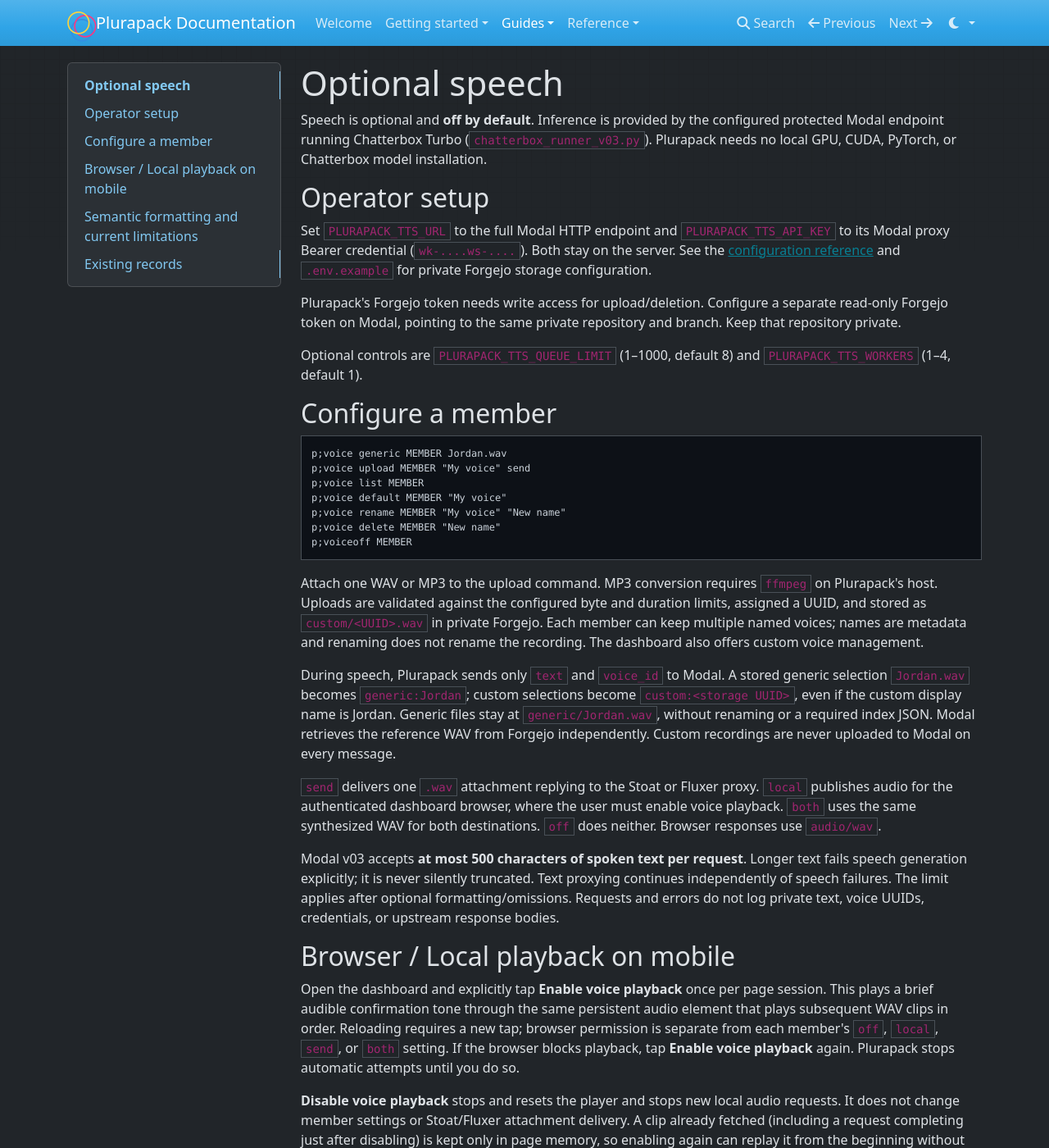
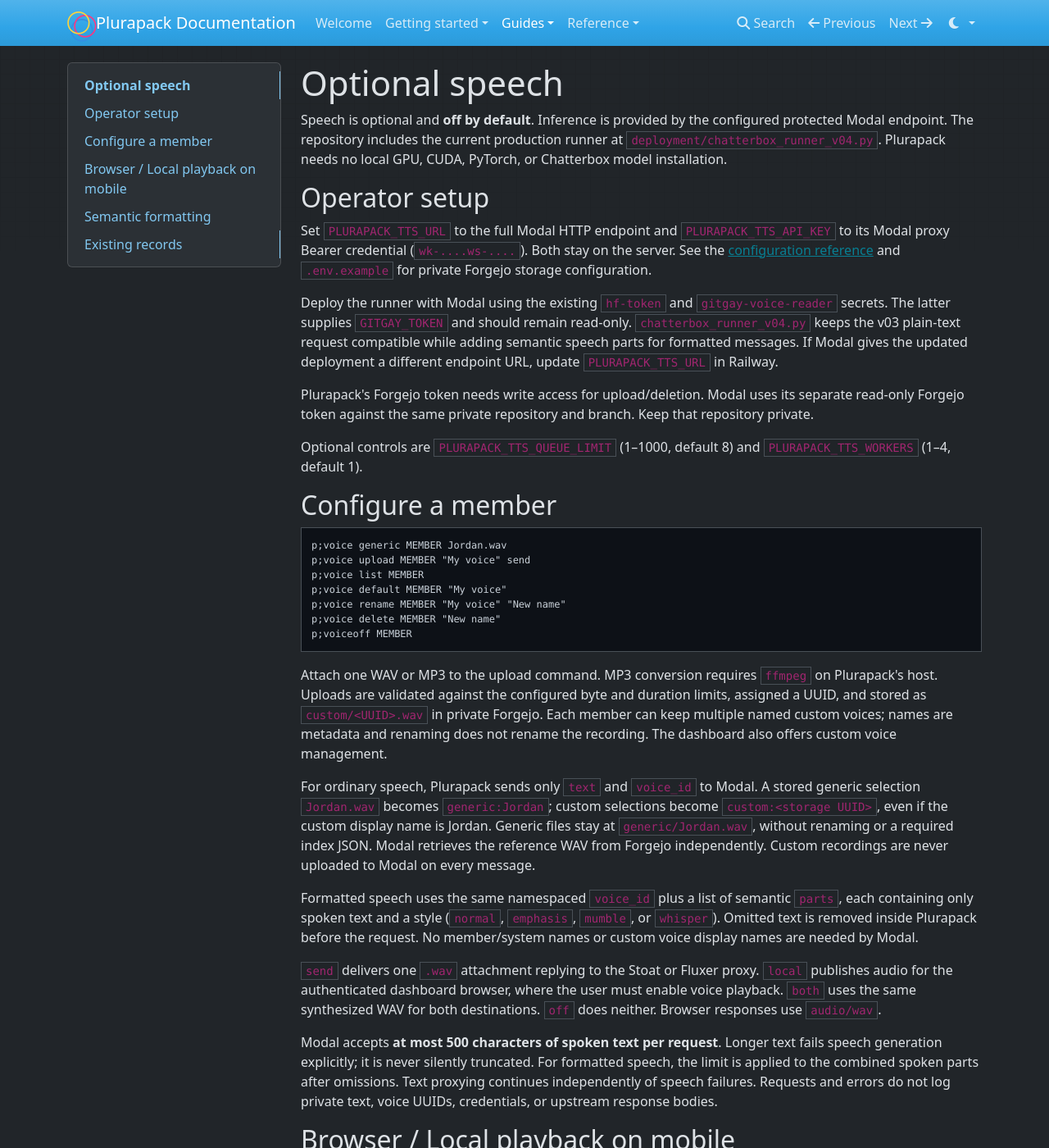
Before and after one commit to Techy-Nature/Plurapack, an MkDocs documentation site: the page built from documentation/docs/guides/speech.md, in a window 1280 px wide and 1400 px high. Shown: the whole window at 82% size. Built offline with MkDocs 1.6.1, drawn with Linux system fonts in a browser that asks for light colours; nearby versions of some CDN libraries; some of the changed text lies outside the part shown.

Commit message:
Document restored semantic speech styles

````diff
--- a/documentation/docs/guides/speech.md
+++ b/documentation/docs/guides/speech.md
@@ -1,8 +1,9 @@
 # Optional speech
 
 Speech is optional and **off by default**. Inference is provided by the configured
-protected Modal endpoint running Chatterbox Turbo (`chatterbox_runner_v03.py`).
-Plurapack needs no local GPU, CUDA, PyTorch, or Chatterbox model installation.
+protected Modal endpoint. The repository includes the current production runner at
+`deployment/chatterbox_runner_v04.py`. Plurapack needs no local GPU, CUDA, PyTorch,
+or Chatterbox model installation.
 
 ## Operator setup
 
@@ -11,9 +12,15 @@
 Both stay on the server. See the [configuration reference](../reference/configuration.md)
 and `.env.example` for private Forgejo storage configuration.
 
-Plurapack's Forgejo token needs write access for upload/deletion. Configure a
-separate read-only Forgejo token on Modal, pointing to the same private repository
-and branch. Keep that repository private.
+Deploy the runner with Modal using the existing `hf-token` and
+`gitgay-voice-reader` secrets. The latter supplies `GITGAY_TOKEN` and should remain
+read-only. `chatterbox_runner_v04.py` keeps the v03 plain-text request compatible
+while adding semantic speech parts for formatted messages. If Modal gives the
+updated deployment a different endpoint URL, update `PLURAPACK_TTS_URL` in Railway.
+
+Plurapack's Forgejo token needs write access for upload/deletion. Modal uses its
+separate read-only Forgejo token against the same private repository and branch.
+Keep that repository private.
 
 Optional controls are `PLURAPACK_TTS_QUEUE_LIMIT` (1–1000, default 8) and
 `PLURAPACK_TTS_WORKERS` (1–4, default 1).
@@ -33,26 +40,31 @@
 Attach one WAV or MP3 to the upload command. MP3 conversion requires `ffmpeg` on
 Plurapack's host. Uploads are validated against the configured byte and duration
 limits, assigned a UUID, and stored as `custom/<UUID>.wav` in private Forgejo.
-Each member can keep multiple named voices; names are metadata and renaming does
-not rename the recording. The dashboard also offers custom voice management.
+Each member can keep multiple named custom voices; names are metadata and renaming
+does not rename the recording. The dashboard also offers custom voice management.
 
-During speech, Plurapack sends only `text` and `voice_id` to Modal. A stored generic
-selection `Jordan.wav` becomes `generic:Jordan`; custom selections become
+For ordinary speech, Plurapack sends only `text` and `voice_id` to Modal. A stored
+generic selection `Jordan.wav` becomes `generic:Jordan`; custom selections become
 `custom:<storage UUID>`, even if the custom display name is Jordan. Generic files
 stay at `generic/Jordan.wav`, without renaming or a required index JSON. Modal
 retrieves the reference WAV from Forgejo independently. Custom recordings are
 never uploaded to Modal on every message.
+
+Formatted speech uses the same namespaced `voice_id` plus a list of semantic
+`parts`, each containing only spoken text and a style (`normal`, `emphasis`,
+`mumble`, or `whisper`). Omitted text is removed inside Plurapack before the
+request. No member/system names or custom voice display names are needed by Modal.
 
 `send` delivers one `.wav` attachment replying to the Stoat or Fluxer proxy.
 `local` publishes audio for the authenticated dashboard browser, where the user
 must enable voice playback. `both` uses the same synthesized WAV for both
 destinations. `off` does neither. Browser responses use `audio/wav`.
 
-Modal v03 accepts **at most 500 characters of spoken text per request**. Longer
-text fails speech generation explicitly; it is never silently truncated. Text
-proxying continues independently of speech failures. The limit applies after
-optional formatting/omissions. Requests and errors do not log private text,
-voice UUIDs, credentials, or upstream response bodies.
+Modal accepts **at most 500 characters of spoken text per request**. Longer text
+fails speech generation explicitly; it is never silently truncated. For formatted
+speech, the limit is applied to the combined spoken parts after omissions. Text
+proxying continues independently of speech failures. Requests and errors do not
+log private text, voice UUIDs, credentials, or upstream response bodies.
 
 ## Browser / Local playback on mobile
 
@@ -106,23 +118,37 @@
 Also check that disabling stops playback and new audio requests, re-enabling
 resumes, and `send`/`both` attachments still reach Stoat or Fluxer independently.
 
-
-## Semantic formatting and current limitations
+## Semantic formatting
 
 ```text
 p;voiceformat MEMBER on normal
+p;voiceformat MEMBER on mumble
+p;voiceformat MEMBER on whisper
+p;voiceformat MEMBER on omit
 p;voiceformat MEMBER off
 ```
 
-When enabled, ordinary and quoted text is spoken, single-asterisk actions are
-omitted, and Markdown delimiters are removed. Crossed-out modes remain `normal`,
-`mumble`, `omit`, and `whisper`; `omit` removes those words.
+The final argument controls how `~~crossed-out text~~` is spoken; it does **not**
+set the entire member's speaking style. When formatting is enabled:
 
-Modal v03 accepts only text and a voice ID. Stored voice settings (exaggeration,
-configuration weight, speed, etc.) and emphasis/mumble/whisper preferences are
-preserved, but currently do not alter delivery. Parsed spoken parts are joined
-and synthesized in **one request producing one WAV**, never by concatenating WAV
-containers. A future runner may support style parameters.
+- ordinary and quoted text is spoken normally;
+- `*single-asterisk actions*` are omitted;
+- `**double-asterisk text**` is spoken with emphasis;
+- `~~crossed-out text~~` follows the selected `normal`, `mumble`, `whisper`, or
+  `omit` mode;
+- Markdown delimiters themselves are never spoken.
+
+`omit` is handled before inference, so omitted words never leave Plurapack. For
+other formatted spans, Plurapack sends one semantic-parts request. The v04 runner
+uses the controllable original Chatterbox model for the full formatted message,
+applying the established emphasis/mumble/whisper presets to each span, concatenates
+the generated audio tensors, and encodes **one** WAV. It never concatenates WAV
+containers byte-for-byte. Unformatted messages continue to use Chatterbox Turbo.
+
+The first formatted message after a cold start may take longer because the runner
+loads the controllable model lazily. Turbo's own `exaggeration` and `cfg_weight`
+controls are ignored upstream, which is why formatted messages use the original
+model instead of pretending those controls affect Turbo.
 
 Edits and re-proxy operations invalidate stale queued/browser audio and enqueue
 speech using the replacement text and selected member voice. Generation and
````
